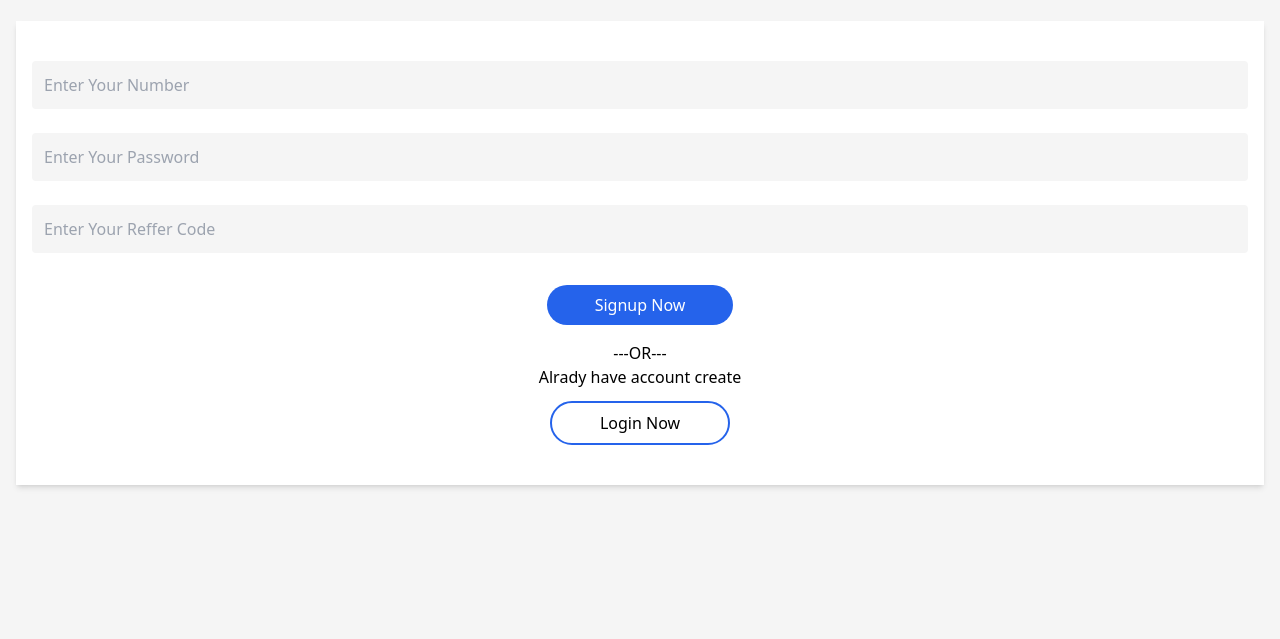
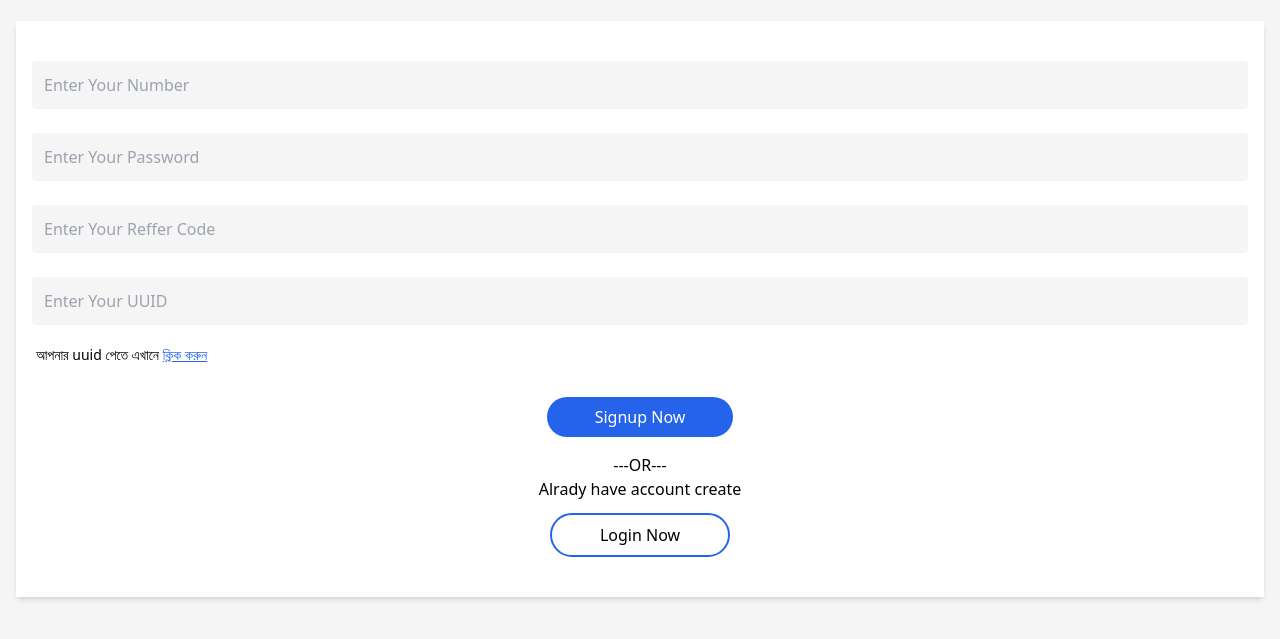
Before and after one commit to jishan1019/quiz-app-full, a plain HTML site: page sign-up.html in a window 1280 px wide. Shown: the part 175-814 px from the top of the page. Drawn offline with nearby package versions, Linux system fonts and the light colour scheme.

Commit message:
uuid system add done

```diff
--- a/sign-up.html
+++ b/sign-up.html
@@ -4,7 +4,7 @@
     <meta charset="UTF-8" />
     <meta http-equiv="X-UA-Compatible" content="IE=edge" />
     <meta name="viewport" content="width=device-width, initial-scale=1.0" />
-    <title>Login</title>
+    <title>Regestation</title>
 
     <!-- Css link  -->
     <script src="https://cdn.tailwindcss.com"></script>
@@ -29,6 +29,7 @@
               type="text"
               name=""
               id=""
+              required
               placeholder="Enter Your Number"
             />
           </label>
@@ -39,6 +40,7 @@
               type="text"
               name=""
               id=""
+              required
               placeholder="Enter Your Password"
             />
           </label>
@@ -49,9 +51,26 @@
               type="text"
               name=""
               id=""
+              required
               placeholder="Enter Your Reffer Code"
             />
           </label>
+
+          <label for="">
+            <input
+              class="w-full p-3 rounded mt-6 bg-[#f5f5f5]"
+              type="text"
+              name=""
+              required
+              id=""
+              placeholder="Enter Your UUID"
+            />
+          </label>
+
+          <a class="mt-5 block ml-1 text-sm" href=""
+            >আপনার uuid পেতে এখানে
+            <span class="underline text-blue-600"> ক্লিক করুন</span></a
+          >
 
           <div class="text-center mt-8">
             <button
```
Also changed, not shown: index.html (added, +10 -0 lines), login.html (+2 -0 lines).
